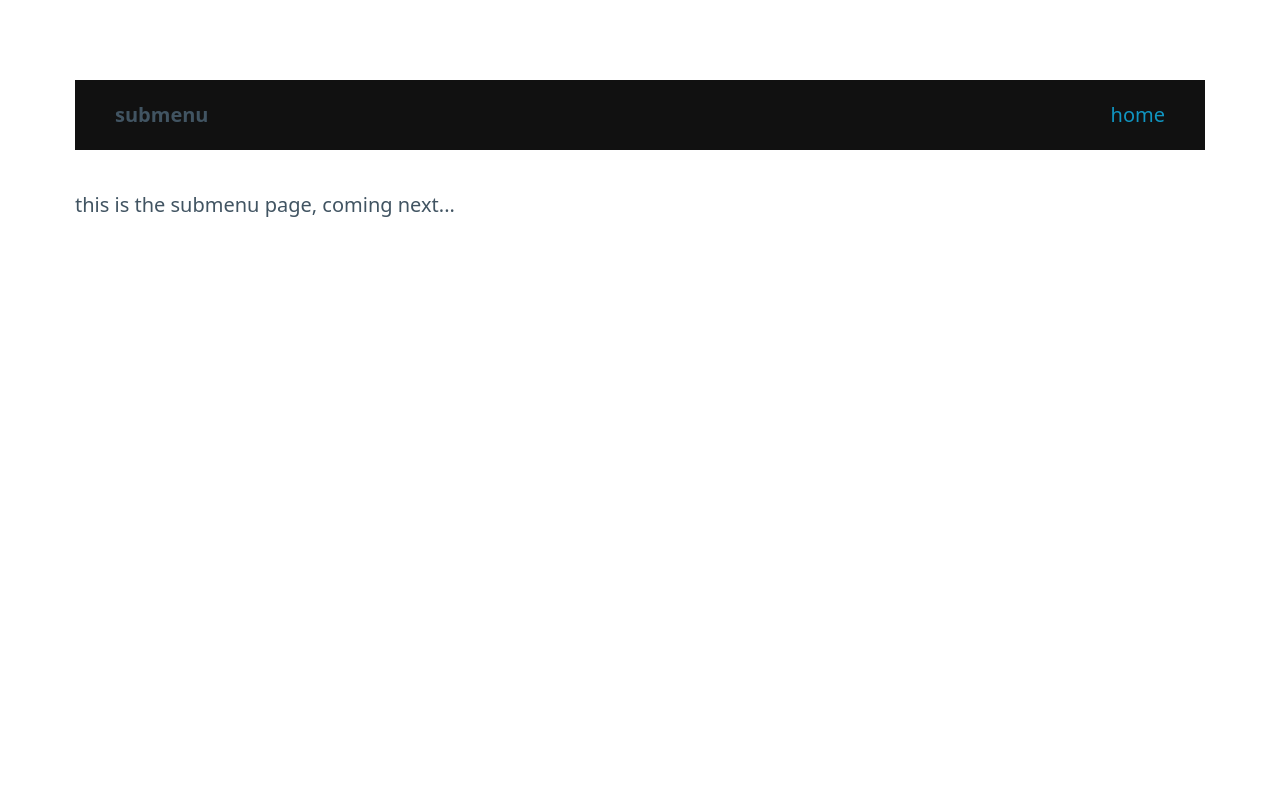
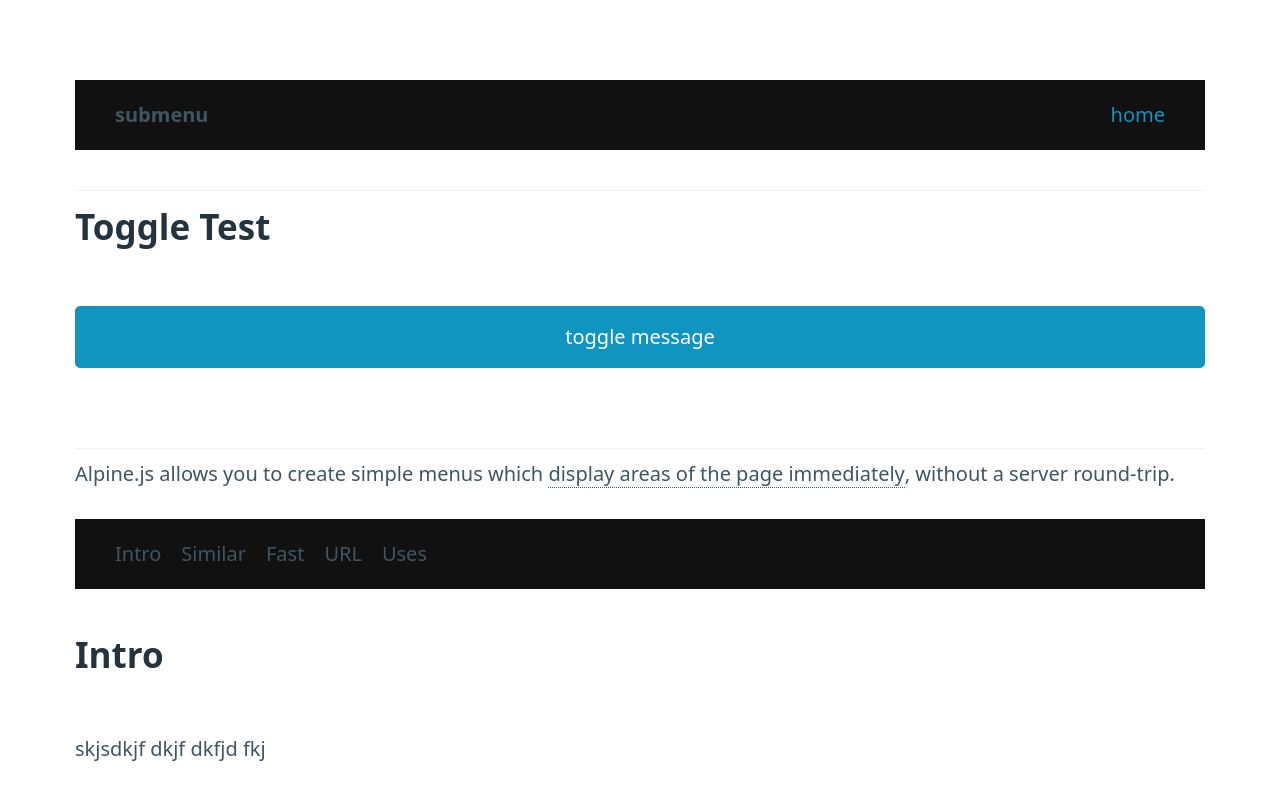
Before and after one commit to edwardtanguay/et053-minimal-site-libraries, a plain HTML site: page submenu.html in a window 1280 px wide. Drawn offline with nearby package versions, Linux system fonts and the light colour scheme.

Commit message:
submenu works

```diff
--- a/css/main.scss
+++ b/css/main.scss
@@ -4,3 +4,17 @@ nav {
 	padding-right: 2rem;
 	margin-bottom: 2rem;
 }
+
+.pageSubmenu {
+	main.container {
+		nav.submenu {
+			ul {
+				li {
+					cursor: pointer;
+				}
+			}
+		}
+
+	}
+
+}
--- a/submenu.html
+++ b/submenu.html
@@ -7,12 +7,14 @@
 		  content="width=device-width, initial-scale=1.0">
 	<link rel="stylesheet"
 		  href="https://cdn.jsdelivr.net/npm/@picocss/pico@1/css/pico.min.css">
+	<script defer
+			src="https://cdn.jsdelivr.net/npm/alpinejs@3.x.x/dist/cdn.min.js"></script>
 	<link rel="stylesheet"
 		  href="css/main.css">
 	<title>submenu</title>
 </head>
 
-<body>
+<body x-data="{showMessage: false, currentPage: 'p1'}" class="pageSubmenu">
 	<main class="container">
 		<nav>
 			<ul>
@@ -22,8 +24,43 @@
 				<li><a href="index.html">home</a></li>
 			</ul>
 		</nav>
+		<hr />
 		<section>
-			<p>this is the submenu page, coming next...</p>
+			<h2>Toggle Test</h2>
+			<button @click="showMessage = !showMessage ">toggle message</button>
+			<p x-show="showMessage">this is the submenu page, coming next...</p>
+		</section>
+		<hr />
+		<p>Alpine.js allows you to create simple menus which <span data-tooltip="as when using React Router">display
+				areas of the page immediately</span>, without a server round-trip.</p>
+		<nav class="submenu">
+			<ul>
+				<li @click="currentPage = 'p1'">Intro</li>
+				<li @click="currentPage = 'p2'">Similar</li>
+				<li @click="currentPage = 'p3'">Fast</li>
+				<li @click="currentPage = 'p4'">URL</li>
+				<li @click="currentPage = 'p5'">Uses</li>
+			</ul>
+		</nav>
+		<section x-show="currentPage === 'p1'">
+			<h2>Intro</h2>
+			<p>skjsdkjf dkjf dkfjd fkj</p>
+		</section>
+		<section x-show="currentPage === 'p2'">
+			<h2>Similar</h2>
+			<p>skjsdkjf dkjf dkfjd fkj</p>
+		</section>
+		<section x-show="currentPage === 'p3'">
+			<h2>Fast</h2>
+			<p>skjsdkjf dkjf dkfjd fkj</p>
+		</section>
+		<section x-show="currentPage === 'p4'">
+			<h2>URL</h2>
+			<p>skjsdkjf dkjf dkfjd fkj</p>
+		</section>
+		<section x-show="currentPage === 'p5'">
+			<h2>Uses</h2>
+			<p>skjsdkjf dkjf dkfjd fkj</p>
 		</section>
 	</main>
 </body>
```
Also changed, not shown: css/main.css, 1 other file.
